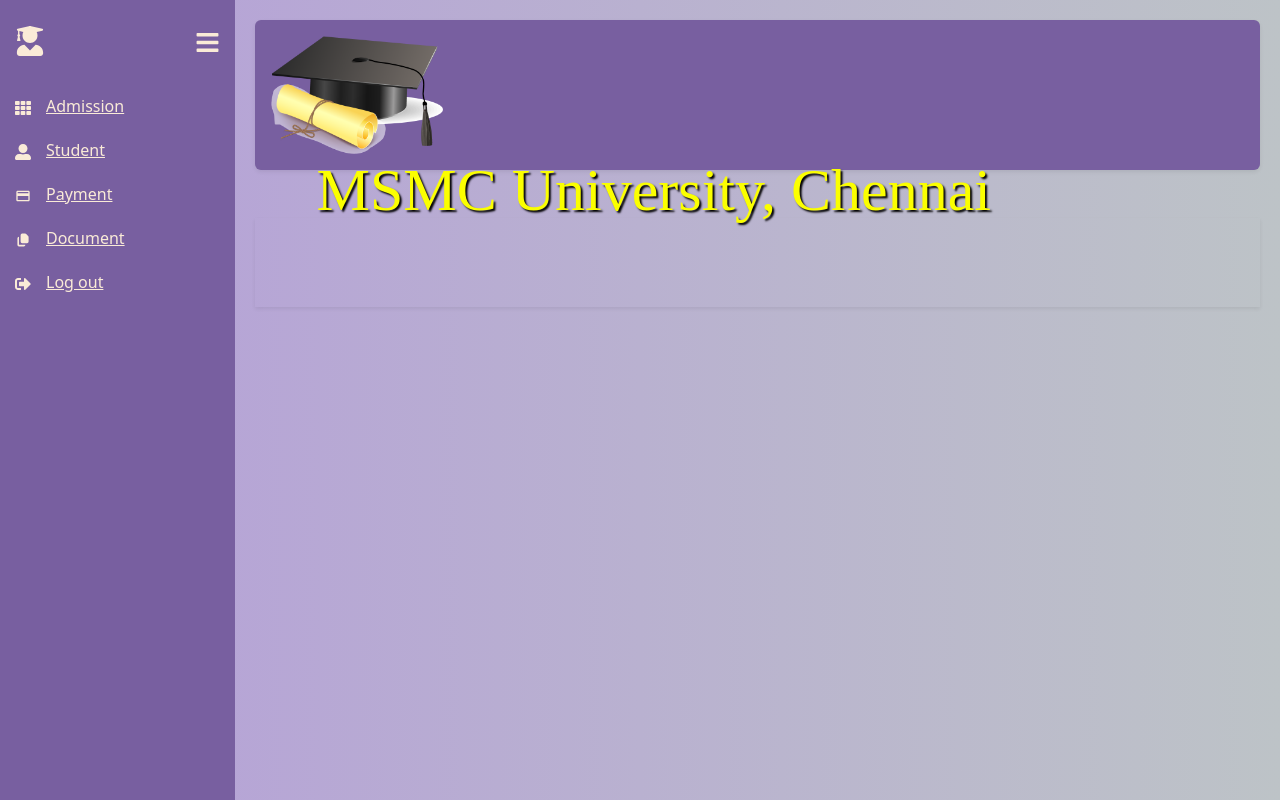
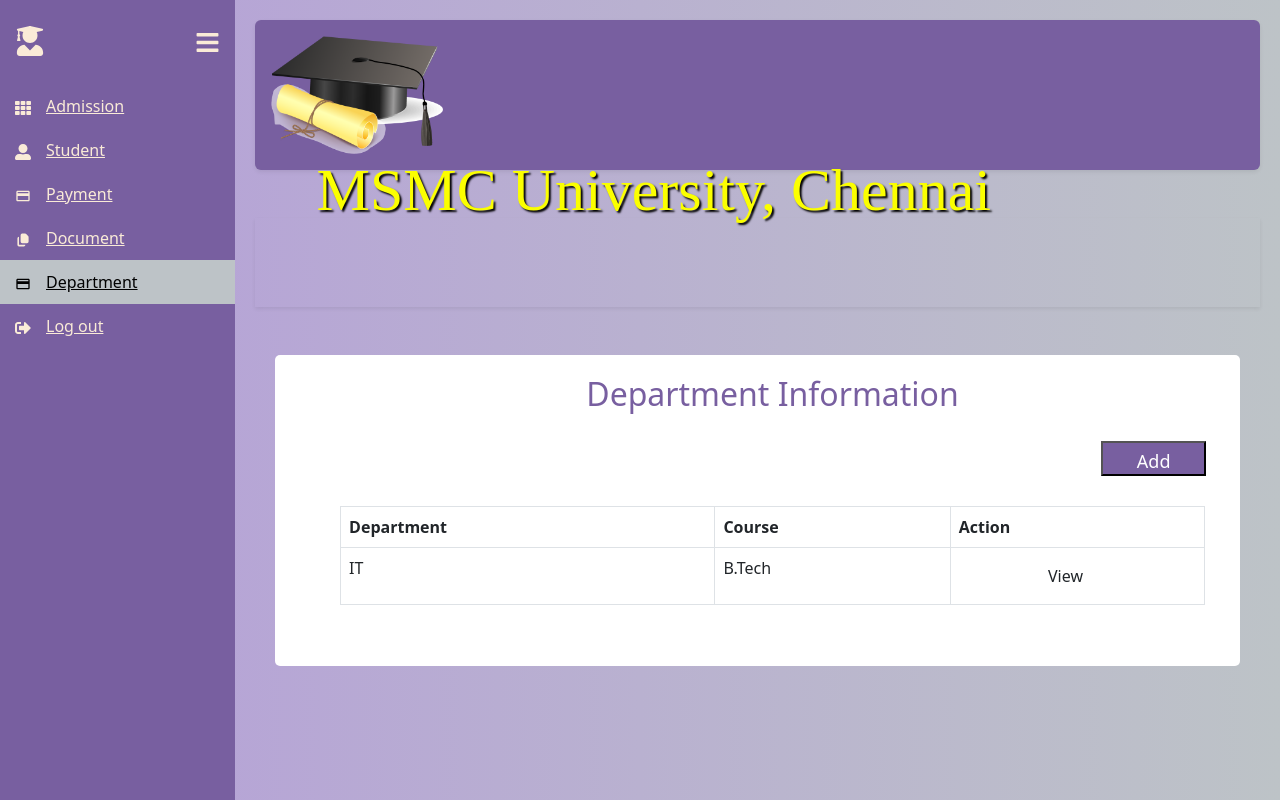
Before and after one commit to YODA-SuperKings/University-Admin, a React (Create React App) app in the folder University Admin Web/university_admin_web/: page /Department in a window 1280 px wide. Shown: the top 800 px of the page. Built offline with nearby package versions, Linux system fonts and the light colour scheme.

Commit message:
Department changes added

```diff
--- a/University Admin Web/university_admin_web/src/App.js
+++ b/University Admin Web/university_admin_web/src/App.js
@@ -7,6 +7,7 @@ import StudentInformation from './Components/StudentInformation';
 import Payment from './Components/Payment';
 import Document from './Components/Document';
 import Banner from './Components/Banner';
+import Department from './Components/Department';
 
 function App() {
   return (
@@ -19,7 +20,9 @@ function App() {
             <Route path="StudentInformation" element={<StudentInformation />} />
             <Route path="Payment" element={<Payment />} />
             <Route path="Document" element={<Document />} />
+            <Route path="Department" element={<Department />} />
             <Route path="Banner" element={<Banner />} />
+
           </Routes>
         </Sidebar>
       </BrowserRouter>
--- /dev/null
+++ b/University Admin Web/university_admin_web/src/Components/Department.js
@@ -0,0 +1,91 @@
+import React, {useState, useEffect} from 'react';
+import 'bootstrap/dist/css/bootstrap.min.css';
+import { useNavigate, Link } from "react-router-dom";
+import Table from 'react-bootstrap/Table';
+import Modal from 'react-bootstrap/Modal';
+function Department(){
+    const [gridData, setGridData] = useState([]);
+    const gridVals = [{id: 1, department: "IT", course: "B.Tech" }]
+    const [department, setDepartment] = useState(null);
+    const [course, setCourse] = useState(null);
+    const handleInputChange = (e) => {
+        const {id , value} = e.target;
+        if(id === "department")
+        setDepartment(value);
+        if(id === "course")
+        setCourse(value);
+    }
+    useEffect(() => {
+        //getDepartmentGridData();
+        setGridData(gridVals);
+     }, [])
+     const handleSaveSubmit = (e) => {
+
+     }
+     const [modalShow, setModalShow] = React.useState(false);
+     function AddDocumentModal(props) {
+        return (
+          <Modal {...props} size="lg" aria-labelledby="contained-modal-title-vcenter" centered>
+            <Modal.Header closeButton>
+              <Modal.Title id="contained-modal-title-vcenter">
+                Add Document
+              </Modal.Title>
+            </Modal.Header>
+            <Modal.Body>
+              <div className='row'>
+
+                <div className='col-md-6' style={{paddingTop: "25px"}}>
+                <div className='col-md-6'>
+                <label for="department">Department</label><br></br>
+                <input type="text" value={department} onChange = {(e) => handleInputChange(e)} id="department" placeholder="Department"/>
+                </div>
+                <div className='col-md-6'>
+                <label for="course">Course</label><br></br>
+                <input type="text" value={course} onChange = {(e) => handleInputChange(e)} id="course" placeholder="Course"/>
+                </div>
+                 </div>
+              </div>
+
+            </Modal.Body>
+            <Modal.Footer>
+            <button variant="primary" onClick={(e)=>handleSaveSubmit(e)} type="submit" class="btn_add_document_save">Save</button>
+                <button variant="primary" onClick={props.onHide} type="submit" class="btn_add_document_close">Close</button>
+            </Modal.Footer>
+          </Modal>
+        );
+      }
+
+    return(
+
+        <div className="form-department">
+        <div><h1 className='department_header'>Department Information</h1></div>
+        <div className="form-department-body">
+        <span style={{paddingLeft: "87%"}}></span>
+            <button variant="primary" onClick={() => setModalShow(true)} type="submit" class="btn_add_document">Add Department</button>
+            <AddDocumentModal show={modalShow} onHide={() => setModalShow(false)}/>
+        <Table responsive bordered hover>
+            <thead>
+                <tr>
+                    <th>Department</th>
+                    <th>Course</th>
+                    <th>Action</th>
+                </tr>
+            </thead>
+            <tbody>
+                {gridData.map(d =>
+                    <tr key = {d.id}>
+                        <td>{d.department}</td>
+                        <td>{d.course}</td>
+                        <td>
+                            <button type="submit" class="btn">View</button>
+                        </td>
+                    </tr>
+                )}
+            </tbody>
+        </Table>
+        </div>
+        </div>
+    )
+}
+
+export default Department;
--- a/University Admin Web/university_admin_web/src/Components/Sidebar.js
+++ b/University Admin Web/university_admin_web/src/Components/Sidebar.js
@@ -26,10 +26,16 @@ const menuItem = [
         icon: <HiDocumentDuplicate/>
     },
     {
+        path: "/Department",
+        name: "Department",
+        icon: <MdOutlinePayment/>
+    },
+    {
         path: "/",
         name: "Log out",
         icon: <FaSignOutAlt/>
     }
+
 ]
 
 function Sidebar({children}){
--- a/University Admin Web/university_admin_web/src/Styles/style.css
+++ b/University Admin Web/university_admin_web/src/Styles/style.css
@@ -381,3 +381,29 @@ main{
   color: rgb(251 255 0);
 }
 /*Banner - End*/
+
+/*Department - Start*/
+.form-department{
+  background-color: white;
+  border-radius: 5px;
+  width: 96% !important;
+  margin: 0px auto;
+  padding: 20px;
+  padding-left: 50px;
+}
+
+.form-department-body{
+  text-align: left;
+  padding: 20px 10px;
+}
+
+.form-department-body > *{
+  padding: 5px;
+}
+
+.department_header{
+  text-align: center;
+  font-size: xx-large;
+  color: #785fa0;
+}
+/*department - End*/
```
